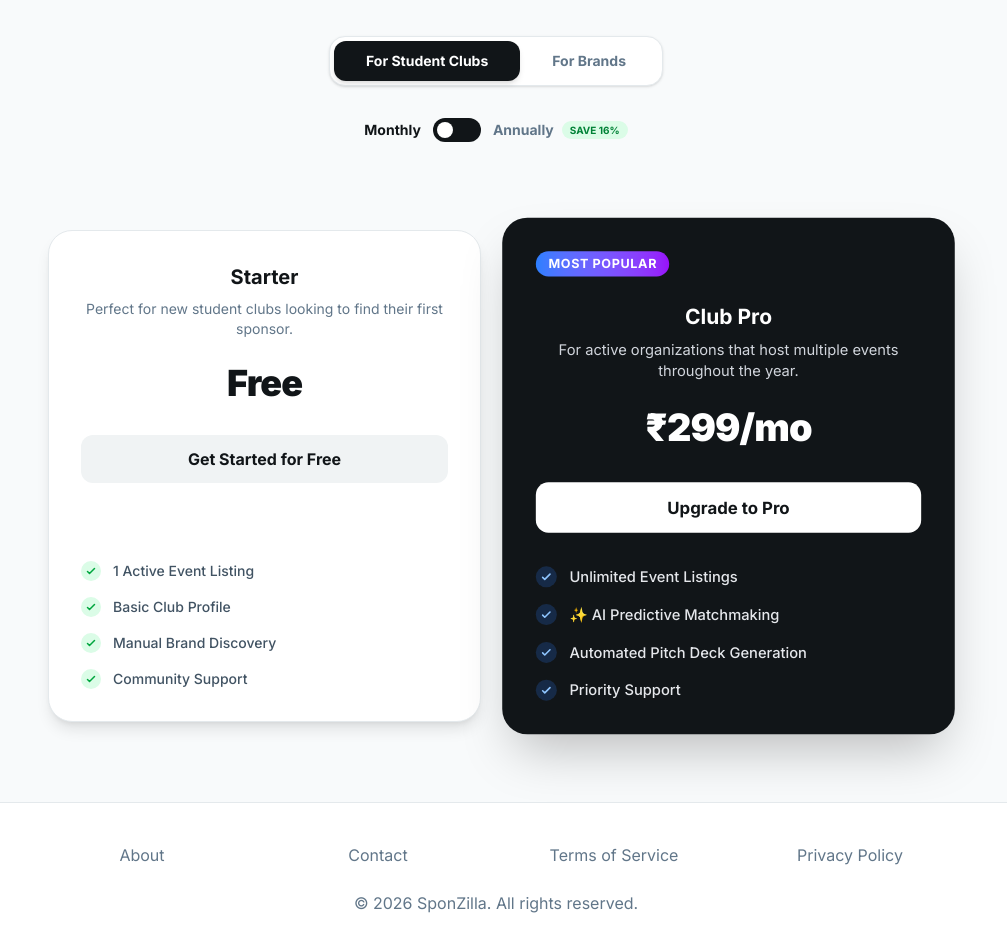
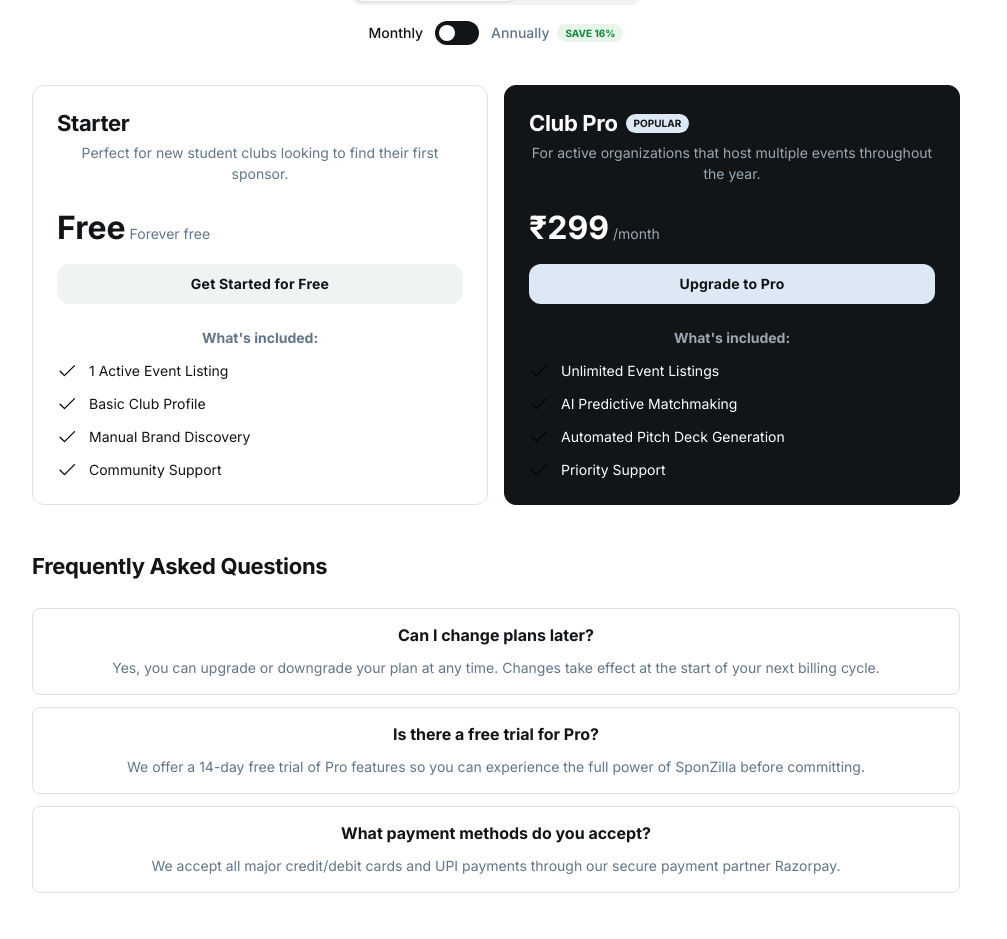
Before and after one commit to krishkumar1577/SponZilla, a React (Vite) app in the folder Sponzilla/: page /pricing in a window 1280 px wide. Shown: the part 253-1192 px from the top of the page, without its empty margins (144-1151 px from the left). Built offline with nearby package versions, Linux system fonts and the light colour scheme; no server answers.

Commit message:
Pricing Page update

```diff
--- a/Sponzilla/src/pages/Pricing.tsx
+++ b/Sponzilla/src/pages/Pricing.tsx
@@ -1,82 +1,30 @@
 import React, { useState } from 'react';
+import { Link } from 'react-router-dom';
 import Navbar from '../components/layout/Navbar';
 import { useNavigate } from 'react-router-dom';
 import { useUser } from '../contexts/UserContext';
-import { paymentAPI } from '../services/paymentAPI';
+// TEMPORARILY DISABLED: Razorpay integration commented out for deployment
+// import { paymentAPI } from '../services/paymentAPI';
 
 const PricingPage: React.FC = () => {
   const navigate = useNavigate();
   const [billingCycle, setBillingCycle] = useState<'monthly' | 'yearly'>('monthly');
   const [userType, setUserType] = useState<'club' | 'brand'>('club');
-  const { user, isAuthenticated, setUser } = useUser();
-  const [isProcessing, setIsProcessing] = useState(false);
+  const { isAuthenticated } = useUser();
 
   const handleUpgrade = async () => {
     if (!isAuthenticated) {
       navigate('/login');
       return;
     }
-
-    // TEMPORARILY DISABLED: Razorpay integration is built but commented out for deployment
-    // until the Razorpay account and keys are fully set up.
     alert("Pro subscriptions will be available soon! We are currently finalizing our payment gateway.");
-
-    /*
-    try {
-      setIsProcessing(true);
-      const orderData = await paymentAPI.createOrder(billingCycle);
-
-      const options = {
-        key: import.meta.env.VITE_RAZORPAY_KEY_ID || 'rzp_test_placeholder', // Usually fetched from backend or env
-        amount: orderData.order.amount,
-        currency: 'INR',
-        name: 'SponZilla',
-        description: 'Pro Subscription',
-        order_id: orderData.order.id,
-        handler: async (response: any) => {
-          try {
-            const verifyRes = await paymentAPI.verifyPayment({
-              razorpay_order_id: response.razorpay_order_id,
-              razorpay_payment_id: response.razorpay_payment_id,
-              razorpay_signature: response.razorpay_signature
-            });
-            if (verifyRes.success) {
-              alert('Successfully upgraded to Pro!');
-              setUser({ ...user, subscriptionPlan: 'pro' });
-            }
-          } catch (err) {
-            console.error('Payment verification failed', err);
-            alert('Payment verification failed. Please contact support.');
-          }
-        },
-        prefill: {
-          name: user.name,
-          email: user.email,
-        },
-        theme: {
-          color: '#111518'
-        }
-      };
-
-      const rzp = new (window as any).Razorpay(options);
-      rzp.on('payment.failed', function (response: any){
-        console.error('Payment failed', response.error);
-        alert('Payment failed. Please try again.');
-      });
-      rzp.open();
-    } catch (err) {
-      console.error('Failed to initiate payment', err);
-      alert('Failed to initiate checkout. Please try again.');
-    } finally {
-      setIsProcessing(false);
-    }
-    */
   };
 
   const clubPlans = [
     {
       name: 'Starter',
       price: 'Free',
+      priceNote: 'Forever free',
       description: 'Perfect for new student clubs looking to find their first sponsor.',
       features: [
         '1 Active Event Listing',
@@ -89,11 +37,12 @@
     },
     {
       name: 'Club Pro',
-      price: billingCycle === 'monthly' ? '₹299/mo' : '₹2,990/yr',
+      price: billingCycle === 'monthly' ? '₹299' : '₹2,990',
+      priceNote: billingCycle === 'monthly' ? '/month' : '/year',
       description: 'For active organizations that host multiple events throughout the year.',
       features: [
         'Unlimited Event Listings',
-        '✨ AI Predictive Matchmaking',
+        'AI Predictive Matchmaking',
         'Automated Pitch Deck Generation',
         'Priority Support'
       ],
@@ -105,7 +54,8 @@
   const brandPlans = [
     {
       name: 'Brand Starter',
-      price: billingCycle === 'monthly' ? '₹999/mo' : '₹9,990/yr',
+      price: billingCycle === 'monthly' ? '₹999' : '₹9,990',
+      priceNote: billingCycle === 'monthly' ? '/month' : '/year',
       description: 'For small businesses looking to connect with local university talent.',
       features: [
         'Access to Club Discovery Directory',
@@ -118,11 +68,12 @@
     },
     {
       name: 'Brand Pro',
-      price: billingCycle === 'monthly' ? '₹4,999/mo' : '₹49,990/yr',
+      price: billingCycle === 'monthly' ? '₹4,999' : '₹49,990',
+      priceNote: billingCycle === 'monthly' ? '/month' : '/year',
       description: 'For enterprises that want to scale their campus marketing campaigns.',
       features: [
         'Unlimited Sponsorship Bids',
-        '✨ AI Predictive Matchmaking',
+        'AI Predictive Matchmaking',
         'Advanced ROI Analytics',
         'Priority Listing in Recommendations'
       ],
@@ -134,102 +85,144 @@
   const currentPlans = userType === 'club' ? clubPlans : brandPlans;
 
   return (
-    <div className="relative flex size-full min-h-screen flex-col bg-[#f8fafb] group/design-root overflow-x-hidden" style={{ fontFamily: 'Inter, "Noto Sans", sans-serif' }}>
+    <div className="relative flex size-full min-h-screen flex-col bg-white group/design-root overflow-x-hidden" style={{ fontFamily: 'Inter, "Noto Sans", sans-serif' }}>
       <div className="layout-container flex h-full grow flex-col">
         <Navbar />
 
-        {/* Header Section */}
-        <div className="flex flex-col items-center justify-center pt-16 pb-10 px-4 text-center">
-          <h1 className="text-4xl md:text-5xl font-extrabold text-[#111518] tracking-tight mb-4">
-            Simple, affordable pricing
-          </h1>
-          <p className="text-lg text-[#617689] max-w-2xl mb-10">
-            Whether you're a student club looking for funding, or a brand looking to reach the next generation, we have a plan for you.
+        <div className="px-40 flex flex-1 justify-center py-5">
+          <div className="layout-content-container flex flex-col max-w-[960px] flex-1">
+            {/* Page Title */}
+            <div className="flex flex-wrap justify-between gap-3 p-4">
+              <div className="flex min-w-72 flex-col gap-3">
+                <p className="text-[#111518] tracking-light text-[32px] font-bold leading-tight text-left">Pricing</p>
+                <p className="text-[#617689] text-sm font-normal leading-normal text-left">
+                  Whether you're a student club looking for funding, or a brand looking to reach the next generation — we have a plan for you.
                 </p>
+              </div>
+            </div>
 
+            {/* Toggle Section */}
+            <div className="flex flex-col items-center gap-4 px-4 py-6">
               {/* User Type Toggle */}
-          <div className="flex bg-white p-1 rounded-2xl shadow-sm border border-[#e4e9ec] mb-8">
+              <div className="flex gap-2 p-1 rounded-xl bg-[#f0f3f4]">
                 <button
                   onClick={() => setUserType('club')}
-              className={`px-8 py-2.5 rounded-xl text-sm font-bold transition-all ${userType === 'club' ? 'bg-[#111518] text-white shadow-md' : 'text-[#617689] hover:text-[#111518]'}`}
+                  className={`px-5 py-2 rounded-lg text-sm font-bold transition-all ${userType === 'club' ? 'bg-white text-[#111518] shadow-sm' : 'text-[#617689]'}`}
                 >
                   For Student Clubs
                 </button>
                 <button
                   onClick={() => setUserType('brand')}
-              className={`px-8 py-2.5 rounded-xl text-sm font-bold transition-all ${userType === 'brand' ? 'bg-[#111518] text-white shadow-md' : 'text-[#617689] hover:text-[#111518]'}`}
+                  className={`px-5 py-2 rounded-lg text-sm font-bold transition-all ${userType === 'brand' ? 'bg-white text-[#111518] shadow-sm' : 'text-[#617689]'}`}
                 >
                   For Brands
                 </button>
               </div>
 
               {/* Billing Cycle Toggle */}
-          <div className="flex items-center gap-3 mb-12">
-            <span className={`text-sm font-semibold ${billingCycle === 'monthly' ? 'text-[#111518]' : 'text-[#617689]'}`}>Monthly</span>
+              <div className="flex items-center gap-3">
+                <span className={`text-sm font-medium ${billingCycle === 'monthly' ? 'text-[#111518]' : 'text-[#617689]'}`}>Monthly</span>
                 <button
                   onClick={() => setBillingCycle(prev => prev === 'monthly' ? 'yearly' : 'monthly')}
-              className="relative w-12 h-6 bg-[#111518] rounded-full transition-colors focus:outline-none"
+                  className="relative w-11 h-6 bg-[#111518] rounded-full transition-colors focus:outline-none"
                 >
-              <div className={`absolute top-1 left-1 bg-white w-4 h-4 rounded-full transition-transform ${billingCycle === 'yearly' ? 'translate-x-6' : ''}`}></div>
+                  <div className={`absolute top-1 left-1 bg-white w-4 h-4 rounded-full transition-transform ${billingCycle === 'yearly' ? 'translate-x-5' : ''}`}></div>
                 </button>
-            <span className={`text-sm font-semibold flex items-center gap-2 ${billingCycle === 'yearly' ? 'text-[#111518]' : 'text-[#617689]'}`}>
-              Annually <span className="bg-green-100 text-green-700 text-[10px] uppercase px-2 py-0.5 rounded-full font-bold">Save 16%</span>
+                <span className={`text-sm font-medium flex items-center gap-2 ${billingCycle === 'yearly' ? 'text-[#111518]' : 'text-[#617689]'}`}>
+                  Annually
+                  <span className="text-[10px] font-bold uppercase bg-[#e8f5e9] text-[#078838] px-2 py-0.5 rounded-full">Save 16%</span>
                 </span>
               </div>
             </div>
 
-        {/* Pricing Cards Section */}
-        <div className="px-4 pb-20 flex justify-center">
-          <div className="flex flex-col md:flex-row gap-8 max-w-4xl w-full">
+            {/* Pricing Cards */}
+            <div className="grid grid-cols-[repeat(auto-fit,minmax(300px,1fr))] gap-4 p-4">
               {currentPlans.map((plan, idx) => (
                 <div
                   key={idx}
-                className={`flex-1 rounded-3xl p-8 flex flex-col transition-all duration-300 ${plan.highlighted ? 'bg-[#111518] text-white shadow-2xl scale-105 border-none' : 'bg-white text-[#111518] shadow-lg border border-[#e4e9ec] hover:border-blue-300'}`}
+                  className={`flex flex-col gap-4 rounded-xl p-6 border ${plan.highlighted ? 'border-[#111518] bg-[#111518]' : 'border-[#dbe1e6] bg-white'}`}
                 >
+                  {/* Plan Header */}
+                  <div className="flex flex-col gap-1">
+                    <div className="flex items-center gap-2">
+                      <h2 className={`text-[22px] font-bold leading-tight tracking-[-0.015em] ${plan.highlighted ? 'text-white' : 'text-[#111518]'}`}>
+                        {plan.name}
+                      </h2>
                       {plan.highlighted && (
-                  <div className="inline-block bg-gradient-to-r from-blue-500 to-purple-600 text-white text-xs font-bold px-3 py-1 rounded-full uppercase tracking-wider mb-6 w-max">
-                    Most Popular
+                        <span className="text-[10px] font-bold uppercase bg-[#dce8f3] text-[#111518] px-2 py-0.5 rounded-full">Popular</span>
+                      )}
                     </div>
-                )}
-                <h3 className={`text-xl font-bold mb-2 ${plan.highlighted ? 'text-white' : 'text-[#111518]'}`}>{plan.name}</h3>
-                <p className={`text-sm mb-6 ${plan.highlighted ? 'text-gray-300' : 'text-[#617689]'}`}>{plan.description}</p>
-                <div className="mb-8">
-                  <span className="text-4xl font-extrabold tracking-tight">{plan.price}</span>
+                    <p className={`text-sm font-normal leading-normal ${plan.highlighted ? 'text-[#9ba8b4]' : 'text-[#617689]'}`}>
+                      {plan.description}
+                    </p>
                   </div>
 
+                  {/* Price */}
+                  <div className="flex items-baseline gap-1 pt-2">
+                    <span className={`tracking-light text-[32px] font-bold leading-tight ${plan.highlighted ? 'text-white' : 'text-[#111518]'}`}>
+                      {plan.price}
+                    </span>
+                    <span className={`text-sm font-normal ${plan.highlighted ? 'text-[#9ba8b4]' : 'text-[#617689]'}`}>
+                      {plan.priceNote}
+                    </span>
+                  </div>
+
+                  {/* CTA Button */}
                   <button
                     onClick={plan.highlighted ? handleUpgrade : () => navigate(isAuthenticated ? '/dashboard' : '/login')}
-                  disabled={isProcessing}
-                  className={`w-full py-3 rounded-xl font-bold transition-all mb-8 ${plan.highlighted ? 'bg-white text-[#111518] hover:bg-gray-100' : 'bg-[#f0f3f4] text-[#111518] hover:bg-[#e4e9ec]'} ${isProcessing && plan.highlighted ? 'opacity-70 cursor-wait' : ''}`}
+                    className={`flex min-w-[84px] cursor-pointer items-center justify-center overflow-hidden rounded-xl h-10 px-4 text-sm font-bold leading-normal tracking-[0.015em] w-full ${plan.highlighted ? 'bg-[#dce8f3] text-[#111518] hover:bg-white' : 'bg-[#f0f3f4] text-[#111518] hover:bg-[#dbe1e6]'} transition-colors`}
                   >
-                  {isProcessing && plan.highlighted ? 'Processing...' : plan.buttonText}
+                    <span className="truncate">{plan.buttonText}</span>
                   </button>
 
-                <div className="flex flex-col gap-4 mt-auto">
+                  {/* Features */}
+                  <div className="flex flex-col gap-3 pt-2">
+                    <p className={`text-sm font-bold ${plan.highlighted ? 'text-[#9ba8b4]' : 'text-[#617689]'}`}>What's included:</p>
                     {plan.features.map((feature, fIdx) => (
                       <div key={fIdx} className="flex items-center gap-3">
-                      <div className={`flex-shrink-0 w-5 h-5 rounded-full flex items-center justify-center ${plan.highlighted ? 'bg-blue-500/20 text-blue-300' : 'bg-green-100 text-green-600'}`}>
-                        <svg className="w-3 h-3" fill="none" stroke="currentColor" viewBox="0 0 24 24"><path strokeLinecap="round" strokeLinejoin="round" strokeWidth="3" d="M5 13l4 4L19 7"></path></svg>
+                        <div className={`text-current ${plan.highlighted ? 'text-[#dce8f3]' : 'text-[#111518]'}`}>
+                          <svg xmlns="http://www.w3.org/2000/svg" width="20px" height="20px" fill="currentColor" viewBox="0 0 256 256">
+                            <path d="M229.66,77.66l-128,128a8,8,0,0,1-11.32,0l-56-56a8,8,0,0,1,11.32-11.32L96,188.69,218.34,66.34a8,8,0,0,1,11.32,11.32Z"></path>
+                          </svg>
                         </div>
-                      <span className={`text-sm font-medium ${plan.highlighted ? 'text-gray-200' : 'text-[#415363]'}`}>{feature}</span>
+                        <span className={`text-sm font-normal leading-normal ${plan.highlighted ? 'text-white' : 'text-[#111518]'}`}>{feature}</span>
                       </div>
                     ))}
                   </div>
                 </div>
               ))}
             </div>
+
+            {/* FAQ Section */}
+            <h2 className="text-[#111518] text-[22px] font-bold leading-tight tracking-[-0.015em] px-4 pb-3 pt-8 text-left">Frequently Asked Questions</h2>
+            <div className="flex flex-col gap-3 p-4">
+              <div className="flex flex-1 gap-3 rounded-lg border border-[#dbe1e6] bg-white p-4 flex-col">
+                <h3 className="text-[#111518] text-base font-bold leading-tight">Can I change plans later?</h3>
+                <p className="text-[#617689] text-sm font-normal leading-normal">Yes, you can upgrade or downgrade your plan at any time. Changes take effect at the start of your next billing cycle.</p>
+              </div>
+              <div className="flex flex-1 gap-3 rounded-lg border border-[#dbe1e6] bg-white p-4 flex-col">
+                <h3 className="text-[#111518] text-base font-bold leading-tight">Is there a free trial for Pro?</h3>
+                <p className="text-[#617689] text-sm font-normal leading-normal">We offer a 14-day free trial of Pro features so you can experience the full power of SponZilla before committing.</p>
+              </div>
+              <div className="flex flex-1 gap-3 rounded-lg border border-[#dbe1e6] bg-white p-4 flex-col">
+                <h3 className="text-[#111518] text-base font-bold leading-tight">What payment methods do you accept?</h3>
+                <p className="text-[#617689] text-sm font-normal leading-normal">We accept all major credit/debit cards and UPI payments through our secure payment partner Razorpay.</p>
+              </div>
+            </div>
+          </div>
         </div>
 
-        <footer className="mt-auto flex justify-center border-t border-[#e4e9ec] bg-white">
+        {/* Footer */}
+        <footer className="flex justify-center">
           <div className="flex max-w-[960px] flex-1 flex-col">
-            <footer className="flex flex-col gap-6 px-5 py-10 text-center @container">
-              <div className="flex flex-wrap items-center justify-center gap-6 @[480px]:flex-row @[480px]:justify-around">
-                <a className="text-[#617689] text-base font-normal leading-normal min-w-40" href="/about">About</a>
-                <a className="text-[#617689] text-base font-normal leading-normal min-w-40" href="/contact">Contact</a>
-                <a className="text-[#617689] text-base font-normal leading-normal min-w-40" href="/terms">Terms of Service</a>
-                <a className="text-[#617689] text-base font-normal leading-normal min-w-40" href="/privacy">Privacy Policy</a>
+            <footer className="flex flex-col gap-6 px-5 py-10 text-center">
+              <div className="flex flex-wrap items-center justify-center gap-6 sm:flex-row sm:justify-around">
+                <Link className="text-[#617689] text-base font-normal leading-normal min-w-40" to="/about">About</Link>
+                <Link to="/contact" className="text-[#617689] text-base font-normal leading-normal min-w-40">Contact Us</Link>
+                <Link to="/privacy-policy" className="text-[#617689] text-base font-normal leading-normal min-w-40">Privacy Policy</Link>
+                <Link to="/terms-of-service" className="text-[#617689] text-base font-normal leading-normal min-w-40">Terms of Service</Link>
               </div>
-              <p className="text-[#617689] text-base font-normal leading-normal">© 2026 SponZilla. All rights reserved.</p>
+              <p className="text-[#617689] text-base font-normal leading-normal">© 2025 Krish. All rights reserved.</p>
             </footer>
           </div>
         </footer>
```
Lines whose indentation alone changed are shown as unchanged.
